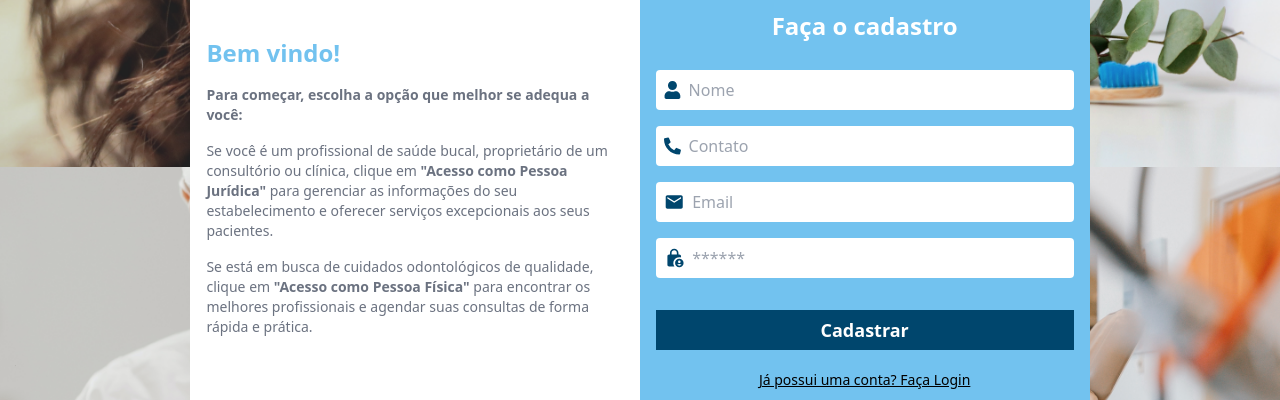
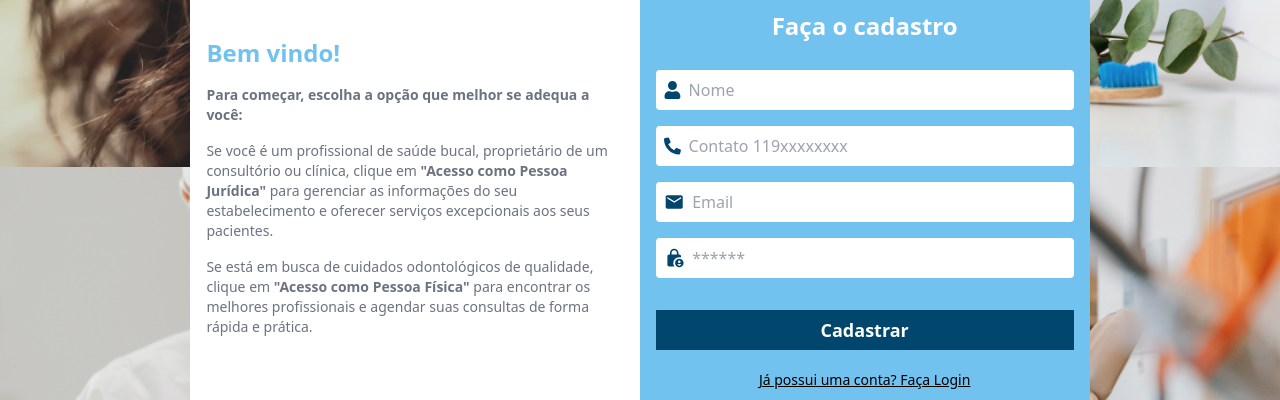
Before and after one commit to oMatheus-Farias/appdentalsupport, a Next.js app: page /register in a window 1280 px wide. Shown: the part 233-633 px from the top of the page. Built offline with nearby package versions, Linux system fonts and the light colour scheme.

Commit message:
feat: Adicionar schema e componente Input para realizar validacao do formulario de cadastro de pessoa fisica.

```diff
--- a/src/pages/register/index.tsx
+++ b/src/pages/register/index.tsx
@@ -7,11 +7,28 @@ import { FaTooth, FaUser, FaPhoneAlt } from 'react-icons/fa';
 import { MdEmail, MdLockPerson } from 'react-icons/md';
 
 import { InstructionMessageContent } from '@/components/instructionMessageContent';
+import { Input } from '@/components/input';
+
+import { useForm } from 'react-hook-form';
+import { zodResolver } from '@hookform/resolvers/zod';
+import { z } from 'zod';
+
+const schema = z.object({
+  name: z.string().min(4, 'O nome deve ter no minímo 4 caracteres'),
+  contact: z.string().min(11, 'O contato deve ter 11 caracteres').max(11, 'O contato deve ter 11 caracteres'),
+  email: z.string().email('Digite um email válido'),
+  password: z.string().min(6, 'A senha eve ter no minímo 6 caracteres'),
+});
+
+type FormData = z.infer<typeof schema>;
 
 export default function Register(){
   const { dasktopSizeScreen } = useContext(ScreenSizeContext);
 
-  const [selectedPage, setSelectedPage] = useState<boolean>(false);
+  const { register, handleSubmit, formState: { errors } } = useForm<FormData>({
+    resolver: zodResolver(schema),
+    mode: 'onChange',
+  });
 
   useEffect(() => {
     setSelectedPage(true);
@@ -20,6 +37,24 @@ export default function Register(){
       setSelectedPage(false);
     };
   }, []);
+
+  const [selectedPage, setSelectedPage] = useState<boolean>(false);
+  const nameIcon = (
+    <FaUser size={18} color='#00466D' />
+  );
+  const contactIcon = (
+    <FaPhoneAlt size={18} color='#00466D' />
+  );
+  const emailIcon = (
+    <MdEmail size={22} color='#00466D' />
+  );
+  const passwordIcon = (
+    <MdLockPerson size={22} color='#00466D' />
+  );
+
+  async function onSubmit(data: FormData){
+    alert('Teste');
+  };
 
   return(
     <>
@@ -53,45 +88,47 @@ export default function Register(){
             <div className='w-full mt-6 flex flex-col items-center' >
               <h1 className='text-center text-white font-bold text-2xl lg:mt-12' >Faça o cadastro</h1>
 
-              <form className='w-full mt-7 flex flex-col gap-4'>
-                <div className='bg-white rounded p-2 flex items-center gap-2' >
-                  <FaUser size={18} color='#00466D' />
-                  <input
-                    className='w-full bg-transparent outline-none'
+              <form
+                className='w-full mt-7 flex flex-col gap-4'
+                onSubmit={ handleSubmit(onSubmit) }
+              >
+                <Input
                   type='text'
                   name='name'
                   placeholder='Nome'
+                  register={ register }
+                  error={ errors.name?.message }
+                  icon={ nameIcon }
                 />
-                </div>
-                <div className='bg-white rounded p-2 flex items-center gap-2' >
-                  <FaPhoneAlt size={18} color='#00466D' />
-                  <input
-                    className='w-full bg-transparent outline-none'
+                <Input
                   type='text'
                   name='contact'
-                    placeholder='Contato'
+                  placeholder='Contato 119xxxxxxxx'
+                  register={ register }
+                  error={ errors.contact?.message }
+                  icon={ contactIcon }
                 />
-                </div>
-                <div className='bg-white rounded p-2 flex items-center gap-2' >
-                  <MdEmail size={22} color='#00466D' />
-                  <input
-                    className='w-full bg-transparent outline-none'
+                <Input
                   type='email'
                   name='email'
                   placeholder='Email'
+                  register={ register }
+                  error={ errors.email?.message }
+                  icon={ emailIcon }
                 />
-                </div>
-                <div className='bg-white rounded p-2 flex items-center gap-2' >
-                  <MdLockPerson size={22} color='#00466D' />
-                  <input
-                    className='w-full bg-transparent outline-none'
+                <Input
                   type='password'
                   name='password'
                   placeholder='******'
+                  register={ register }
+                  error={ errors.password?.message }
+                  icon={ passwordIcon }
                 />
-                </div>
 
-                <button className='h-10 bg-darkPrimaryColor text-lg text-white font-semibold mt-4' >
+                <button
+                  className='h-10 bg-darkPrimaryColor text-lg text-white font-semibold mt-4'
+                  type='submit'
+                >
                   Cadastrar
                 </button>
               </form>
```
Lines whose indentation alone changed are shown as unchanged.
